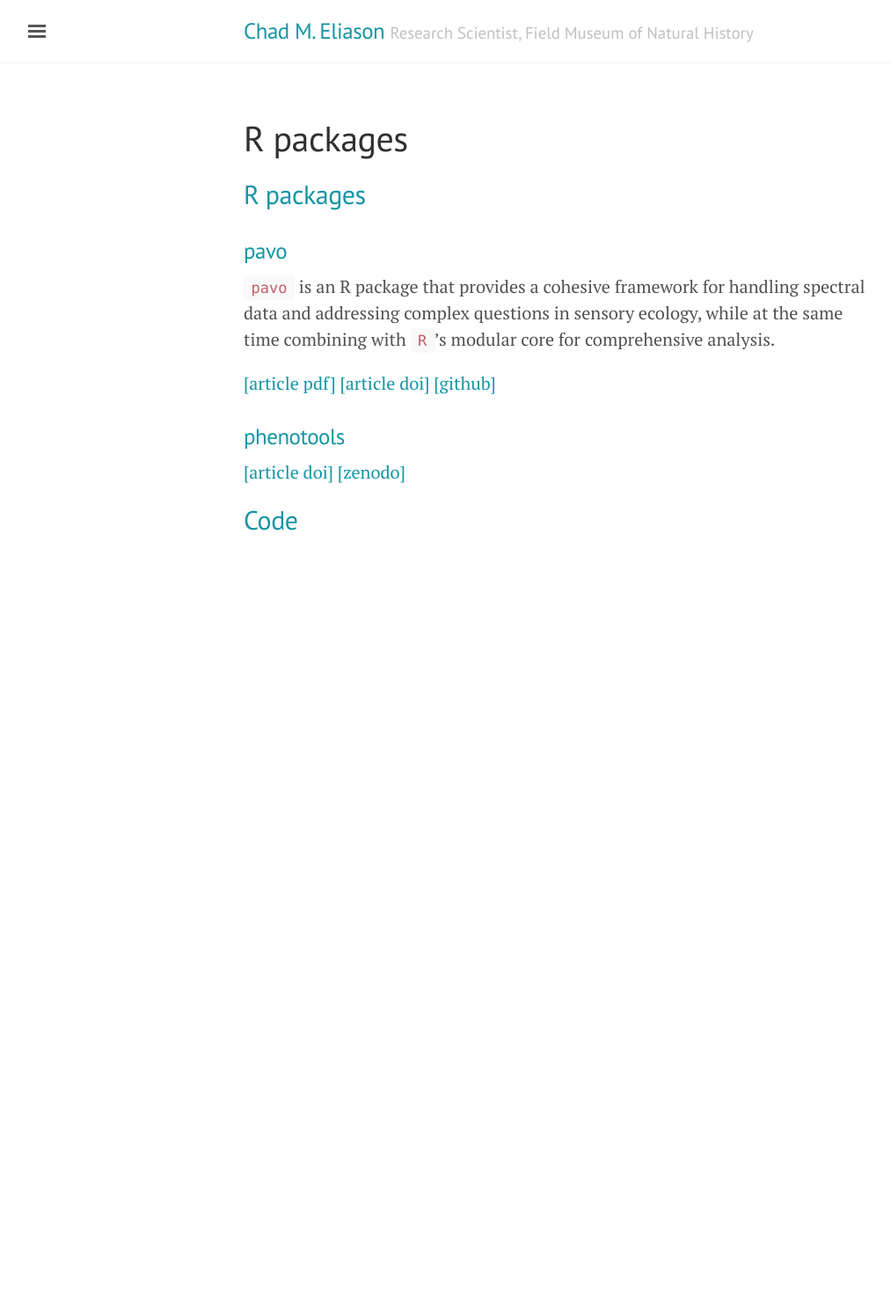
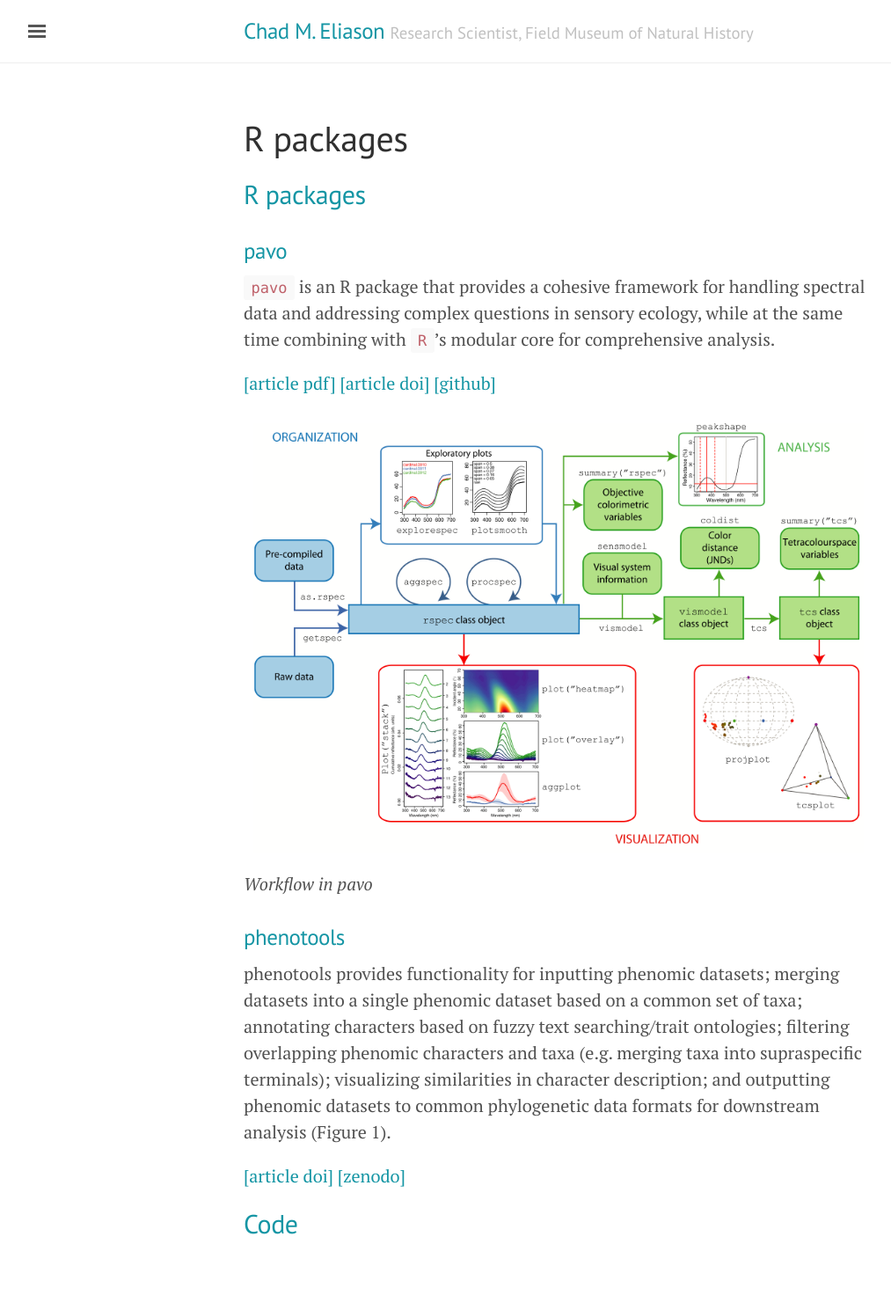
Before and after one commit to celiason/celiason.github.io, a Jekyll site: the page built from 4-software.md, in a window 1280 px wide. Shown: the whole page at 88% size, without its empty margins (3-1016 px from the left). Built offline with Jekyll 4.4.1, drawn with Linux system fonts in a browser that asks for light colours; our own code applies the rules of GitHub Pages for plain Markdown files; before the commit the page ends 900 px from its top, so only the background shows below that.

Commit message:
Update 4-software.md

```diff
--- a/4-software.md
+++ b/4-software.md
@@ -8,8 +8,11 @@
 [[article doi]](https://doi.org/10.1111/2041-210X.12069)
 [[github]](https://github.com/rmaia/pavo)
 
+![](/img/pavo-workflow.png)*Workflow in pavo*
 
 ### phenotools
+
+phenotools provides functionality for inputting phenomic datasets; merging datasets into a single phenomic dataset based on a common set of taxa; annotating characters based on fuzzy text searching/trait ontologies; filtering overlapping phenomic characters and taxa (e.g. merging taxa into supraspecific terminals); visualizing similarities in character description; and outputting phenomic datasets to common phylogenetic data formats for downstream analysis (Figure 1).
 
 [[article doi]](https://doi.org/10.1111/2041-210X.13217)
 [[zenodo]](https://zenodo.org/record/2654974)
```
